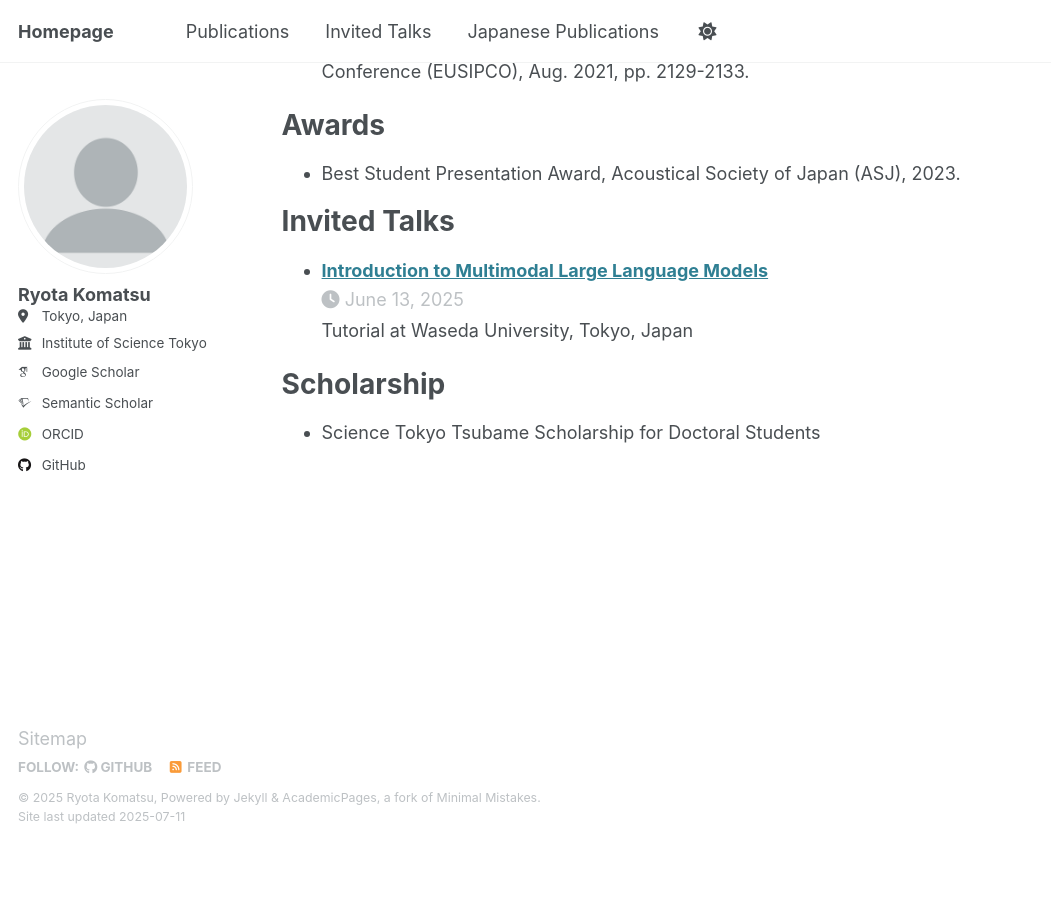
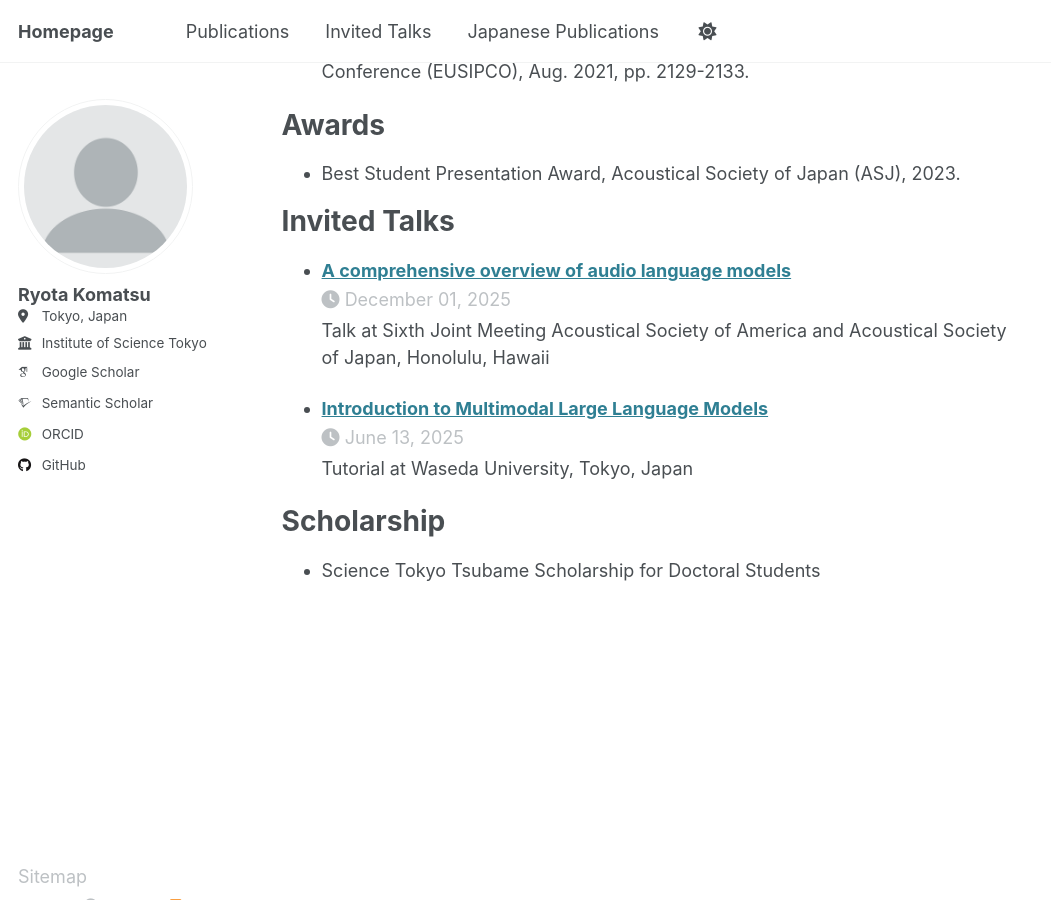
Before and after one commit to ryota-komatsu/ryota-komatsu.github.io, a Jekyll site: the page built from _pages/about.md, in a window 1280 px wide and 900 px high, scrolled down 1290 px. Shown: the whole window, without its empty margins (0-1051 px from the left). Built offline with Jekyll 4.4.1, drawn with Linux system fonts in a browser that asks for light colours; some web fonts are replaced; before the commit the page ends 2135 px from its top, so only the background shows below that.

Commit message:
update talks

```diff
--- a/_config.yml
+++ b/_config.yml
@@ -33,7 +33,7 @@ author:
 
   # Academic websites
   arxiv            : # URL - Update with the correct link to your profile
-  googlescholar    : "https://scholar.google.co.jp/citations?user=-N9NBXUAAAAJ&hl=en"
+  googlescholar    : "https://scholar.google.com/citations?user=-N9NBXUAAAAJ"
   impactstory      : # URL
   orcid            : "https://orcid.org/0000-0002-6139-0642"
   semantic         : "https://www.semanticscholar.org/author/Ryota-Komatsu/2175386660"
--- /dev/null
+++ b/_talks/2025-asa-asj.md
@@ -0,0 +1,11 @@
+---
+title: "A comprehensive overview of audio language models"
+collection: talks
+type: "Talk"
+permalink: /talks/2025-asa-asj
+venue: "Sixth Joint Meeting Acoustical Society of America and Acoustical Society of Japan"
+date: 2025-12-01
+location: "Honolulu, Hawaii"
+---
+
+[Meeting web page](https://acousticalsociety.org/honolulu-2025/)
```
